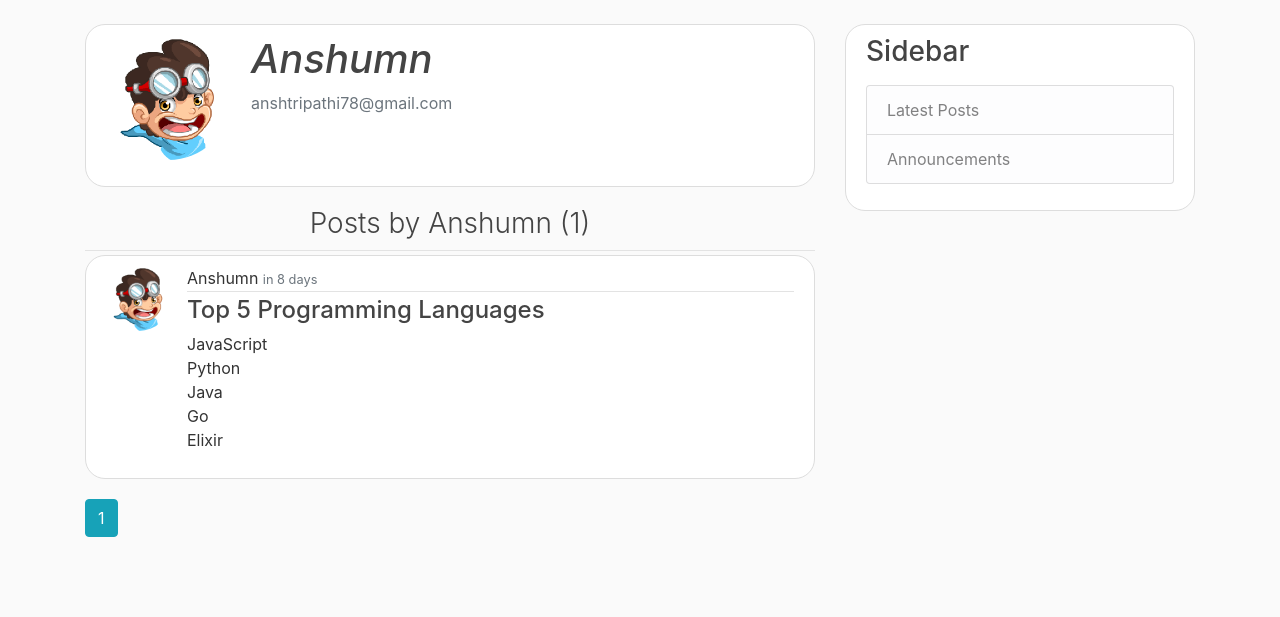
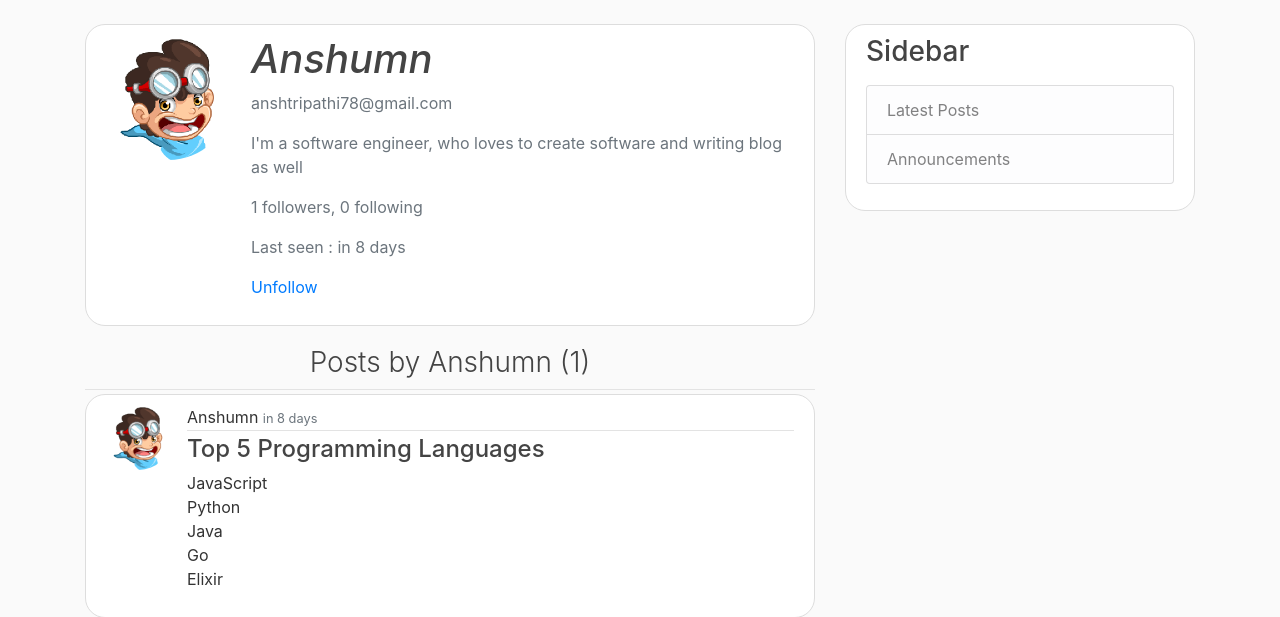
Before and after one commit to coderlktripathi/flask-blog, a Flask app: a page that uses blog/templates/user.html in a window 1280 px wide. Shown: the part 56-673 px from the top of the page. Run offline with Flask 2, Linux system fonts and the light colour scheme; a user stored in the database is signed in; data comes from the database, SQL or seed files in the repository; both versions use the stored data as it was after the commit; some libraries are stand-ins or nearby versions.

Commit message:
added last seen and follow user

```diff
--- a/blog/forms.py
+++ b/blog/forms.py
@@ -11,6 +11,7 @@ class RegistrationForm(FlaskForm):
         "Username", validators=[DataRequired(), Length(min=5, max=15)]
     )
     email = StringField("Email", validators=[DataRequired(), Email()])
+    about_me = StringField("About Yourself", validators=[Length(max=140)])
     password = PasswordField("Password", validators=[DataRequired(), Length(min=5)])
     confirm_password = PasswordField(
         "Confirm Password", validators=[DataRequired(), EqualTo("password")]
@@ -43,6 +44,7 @@ class UpdateAccountForm(FlaskForm):
     profile_pic = FileField(
         "Update Profile Picture", validators=[FileAllowed(["jpg", "png"])]
     )
+    about_me = StringField("About Yourself", validators=[Length(max=140)])
     submit = SubmitField("Update")
 
     def validate_username(self, username):
--- a/blog/models.py
+++ b/blog/models.py
@@ -6,13 +6,25 @@ from itsdangerous import TimedJSONWebSignatureSerializer as Serializer
 from blog import app, db, login_manager
 
 
+followers = db.Table('followers',
+    db.Column('follower_id', db.Integer, db.ForeignKey('user.id')),
+    db.Column('followed_id', db.Integer, db.ForeignKey('user.id'))
+)
+
 class User(db.Model, UserMixin):
     id = db.Column(db.Integer, primary_key=True)
     username = db.Column(db.String(20), unique=True, nullable=False)
     email = db.Column(db.String(120), unique=True, nullable=False)
     profile_pic = db.Column(db.String(60), nullable=False, default="default.png")
     password = db.Column(db.String(60), nullable=False)
+    about_me = db.Column(db.String(140))
+    last_seen = db.Column(db.DateTime, default=datetime.utcnow)
     posts = db.relationship("Post", backref="author", lazy=True)
+    followed = db.relationship(
+        'User', secondary=followers,
+        primaryjoin=(followers.c.follower_id == id),
+        secondaryjoin=(followers.c.followed_id == id),
+        backref=db.backref('followers', lazy='dynamic'), lazy='dynamic')
 
     def get_reset_token(self, expires_sec=1800):
         s = Serializer(app.config["SECRET_KEY"], expires_sec)
@@ -30,6 +42,23 @@ class User(db.Model, UserMixin):
     def __repr__(self):
         return f"User('{self.username}', '{self.email}', '{self.profile_pic}')"
 
+    def follow(self, user):
+        if not self.is_following(user):
+            self.followed.append(user)
+
+    def unfollow(self, user):
+        if self.is_following(user):
+            self.followed.remove(user)
+
+    def is_following(self, user):
+        return self.followed.filter(
+            followers.c.followed_id == user.id).count() > 0
+
+    def followed_posts(self):
+        return Post.query.join(
+            followers, (followers.c.followed_id == Post.user_id)).filter(
+                followers.c.follower_id == self.id).order_by(
+                    Post.posted_on.desc())
 
 class Post(db.Model):
     id = db.Column(db.Integer, primary_key=True)
--- a/blog/routes.py
+++ b/blog/routes.py
@@ -15,6 +15,7 @@ from blog.models import Post, User
 from flask import flash, redirect, render_template, request, url_for, abort
 from flask_login import current_user, login_required, login_user, logout_user
 from flask_mail import Message
+from datetime import datetime
 
 
 @app.route("/")
@@ -41,7 +42,7 @@ def register():
             "utf-8"
         )
         user = User(
-            username=form.username.data, email=form.email.data, password=hashed_password
+            username=form.username.data, email=form.email.data, about_me=form.about_me.data, password=hashed_password
         )
         db.session.add(user)
         db.session.commit()
@@ -104,6 +105,7 @@ def account():
 
         current_user.username = form.username.data
         current_user.email = form.email.data
+        current_user.about_me = form.about_me.data
 
         db.session.commit()
         flash("Your account has been updated", "success")
@@ -111,6 +113,7 @@ def account():
     elif request.method == "GET":
         form.username.data = current_user.username
         form.email.data = current_user.email
+        form.about_me.data = current_user.about_me
     return render_template("account.html", profile_pic=profile_pic, form=form)
 
 
@@ -221,3 +224,39 @@ def reset_token(token):
         flash("Your password has been updated!", "success")
         return redirect(url_for("login"))
     return render_template("reset_token.html", form=form)
+
+@app.route('/follow/<username>')
+@login_required
+def follow(username):
+    user = User.query.filter_by(username=username).first()
+    if user is None:
+        flash('User {} not found.'.format(username), 'danger')
+        return redirect(url_for('home'))
+    if user == current_user:
+        flash('You cannot follow yourself!', 'danger')
+        return redirect(url_for('get_user', username=username))
+    current_user.follow(user)
+    db.session.commit()
+    flash('You are following {}!'.format(username), 'info')
+    return redirect(url_for('get_user', username=username))
+
+@app.route('/unfollow/<username>')
+@login_required
+def unfollow(username):
+    user = User.query.filter_by(username=username).first()
+    if user is None:
+        flash('User {} not found.'.format(username), 'danger')
+        return redirect(url_for('home'))
+    if user == current_user:
+        flash('You cannot unfollow yourself!', 'danger')
+        return redirect(url_for('get_user', username=username))
+    current_user.unfollow(user)
+    db.session.commit()
+    flash('You are not following {}.'.format(username), 'info')
+    return redirect(url_for('get_user', username=username))
+
+@app.before_request
+def before_request():
+    if current_user.is_authenticated:
+        current_user.last_seen = datetime.utcnow()
+        db.session.commit()
--- a/blog/templates/user.html
+++ b/blog/templates/user.html
@@ -4,8 +4,18 @@
       <div class="media">
         <img class="rounded-circle account-img" src="{{ url_for('static', filename='profile-pics/' + user.profile_pic) }}">
         <div class="media-body">
-          <h2 class="account-heading font-italic">{{ user.username }}</h2>
-          <p class="text-secondary">{{ user.email }}</p>
+            <h2 class="account-heading font-italic">{{ user.username }}</h2>
+            <p class="text-secondary">{{ user.email }}</p>
+            <p class="text-secondary">{{ user.about_me }}</p>
+            <p class="text-secondary">{{ user.followers.count()}} followers, {{ user.followed.count()}} following</p>
+            {% if user.last_seen %}
+                <p class="text-secondary">Last seen : {{ moment(user.last_seen).fromNow() }}</p>
+            {% endif %}
+            {% if not current_user.is_following(user) %}
+                <p><a href="{{ url_for('follow', username=user.username) }}">Follow</a></p>
+                {% else %}
+                <p><a href="{{ url_for('unfollow', username=user.username) }}">Unfollow</a></p>
+            {% endif %}
         </div>
       </div>
     </div>
```
Also changed, not shown: blog/templates/account.html (+19 -4 lines), blog/templates/register.html (+13 -0 lines), blog/blog.db, blog/static/profile-pics/0105da8a73349d3c.png (added), blog/static/profile-pics/c68bf34bc3805374.png (added).
